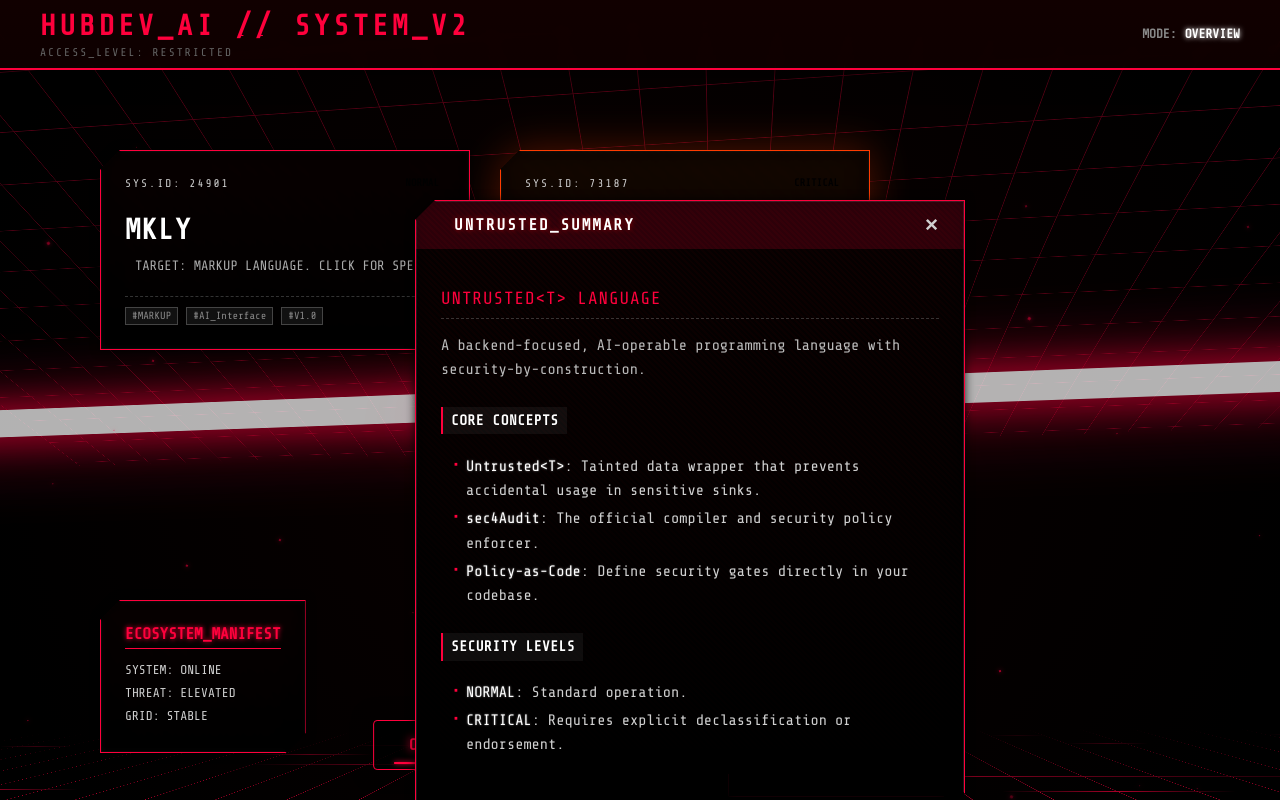
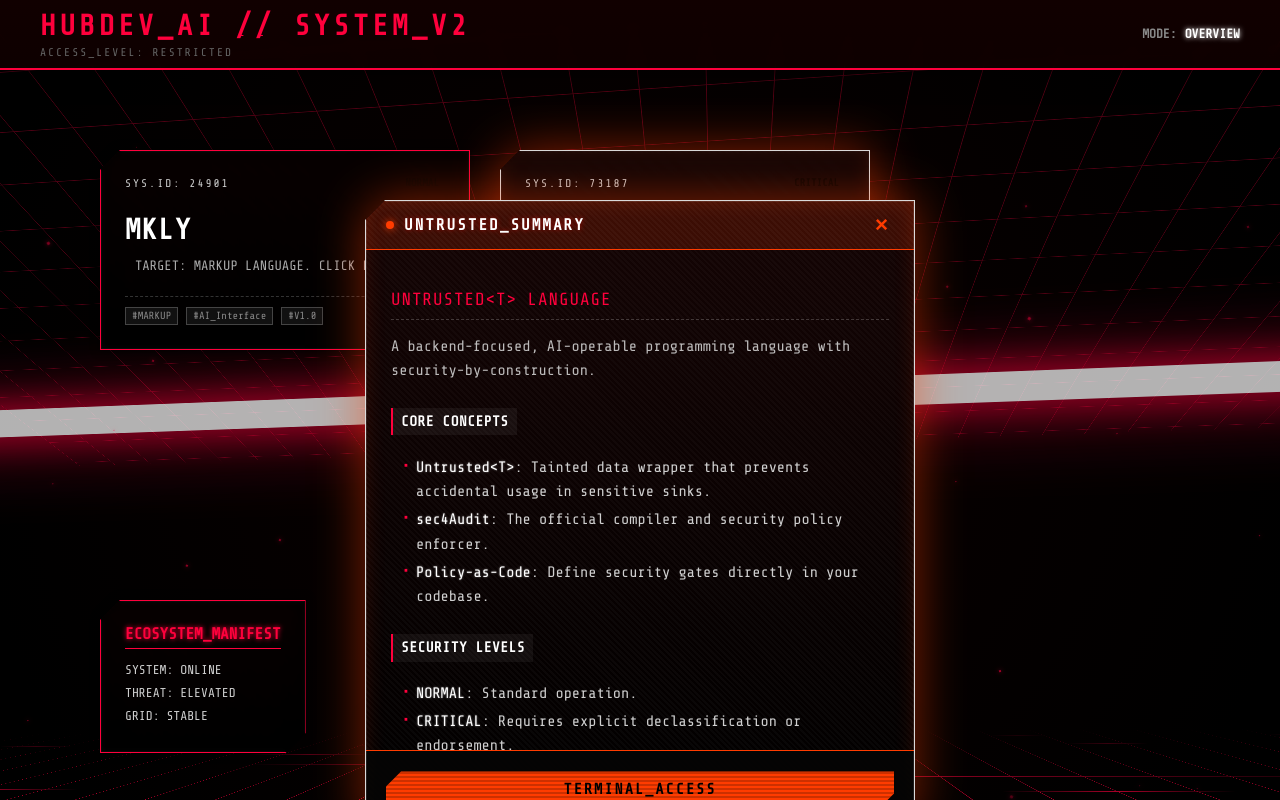
Before and after one commit to HubDev-AI/hubdev.ai, a React (Vite) app: page / in a window 1280 px wide. Both pictures are taken after a click on the element 685 px from the left and 260 px from the top of the page. Built offline with nearby package versions, Linux system fonts and the light colour scheme.

Commit message:
wip: ui fixes

```diff
--- a/src/App.jsx
+++ b/src/App.jsx
@@ -338,9 +338,10 @@ function App() {
                     title={activeDocDialog === 'mkly' ? 'MKLY_SUMMARY' : 'UNTRUSTED_SUMMARY'}
                     content={DOCS_DATA[activeDocDialog]}
                     onClose={handleCloseDialog}
-                    initialX={window.innerWidth / 2 - 225}
+                    initialX={window.innerWidth / 2 - 275} // Adjusted for 550px width
                     initialY={window.innerHeight / 2 - 200}
                     onLaunchStream={() => handleLaunchStream(activeDocDialog)}
+                    isCritical={activeDocDialog === 'untrusted'}
                 />
             )}
         </>
--- a/src/components/DocsBox.jsx
+++ b/src/components/DocsBox.jsx
@@ -1,94 +1,75 @@
 import React, { useState, useRef, useEffect } from 'react';
 import ReactMarkdown from 'react-markdown';
 
-export default function DocsBox({ title, content, onClose, initialX = 100, initialY = 100, onLaunchStream }) {
+export default function DocsBox({ title, content, onClose, initialX = 100, initialY = 100, onLaunchStream, isCritical = false }) {
   const [position, setPosition] = useState({ x: initialX, y: initialY });
+  // ... existing state ...
   const [isDragging, setIsDragging] = useState(false);
   const [dragOffset, setDragOffset] = useState({ x: 0, y: 0 });
-
-  // Ref for the markdown content to ensure clean rendering
   const contentRef = useRef(null);
 
+  // ... existing handlers ...
   const handleMouseDown = (e) => {
     setIsDragging(true);
-    setDragOffset({
-      x: e.clientX - position.x,
-      y: e.clientY - position.y
-    });
+    setDragOffset({ x: e.clientX - position.x, y: e.clientY - position.y });
   };
 
   useEffect(() => {
     const handleMouseMove = (e) => {
-      if (isDragging) {
-        setPosition({
-          x: e.clientX - dragOffset.x,
-          y: e.clientY - dragOffset.y
-        });
-      }
+      if (isDragging) setPosition({ x: e.clientX - dragOffset.x, y: e.clientY - dragOffset.y });
     };
-
-    const handleMouseUp = () => {
-      setIsDragging(false);
-    };
-
+    const handleMouseUp = () => setIsDragging(false);
     if (isDragging) {
       window.addEventListener('mousemove', handleMouseMove);
       window.addEventListener('mouseup', handleMouseUp);
     }
-
     return () => {
       window.removeEventListener('mousemove', handleMouseMove);
       window.removeEventListener('mouseup', handleMouseUp);
     };
   }, [isDragging, dragOffset]);
 
+  const themeColor = isCritical ? 'var(--neon-accent)' : 'var(--neon-primary)';
+
   return (
     <div
-      className="cyber-box-container"
+      className={`cyber-box-container ${isCritical ? 'critical' : ''}`}
       style={{
         left: position.x,
         top: position.y,
-        width: '550px', // Increased width for better readability
-        zIndex: 1000 // Always on top
+        width: '550px',
+        zIndex: 1000
       }}
     >
       <div className="cyber-box-frame">
-        {/* Header / Drag Handle */}
+        {/* Header */}
         <div
           onMouseDown={handleMouseDown}
           style={{
             padding: '12px 20px',
-            borderBottom: '1px solid var(--neon-red)',
+            borderBottom: `1px solid ${themeColor}`,
             display: 'flex',
             justifyContent: 'space-between',
             alignItems: 'center',
             cursor: 'grab',
-            background: 'rgba(255, 0, 60, 0.15)'
+            background: isCritical ? 'rgba(255, 60, 0, 0.15)' : 'rgba(255, 0, 60, 0.15)'
           }}
         >
           <div style={{ display: 'flex', alignItems: 'center', gap: '10px' }}>
-             <div style={{ width: '8px', height: '8px', background: 'var(--neon-red)', borderRadius: '50%', boxShadow: '0 0 8px var(--neon-red)' }} />
+             <div style={{ width: '8px', height: '8px', background: themeColor, borderRadius: '50%', boxShadow: `0 0 8px ${themeColor}` }} />
              <span style={{ fontFamily: 'var(--font-tech)', fontSize: '1rem', fontWeight: 'bold', letterSpacing: '2px', color: '#fff', textShadow: '0 0 5px rgba(255,0,0,0.5)' }}>
                {title}
              </span>
           </div>
           <button
             onClick={onClose}
-            style={{
-              background: 'transparent',
-              border: 'none',
-              color: 'var(--neon-red)',
-              cursor: 'pointer',
-              fontSize: '1.4rem',
-              fontWeight: 'bold',
-              lineHeight: 1
-            }}
+            style={{ background: 'transparent', border: 'none', color: themeColor, cursor: 'pointer', fontSize: '1.4rem', fontWeight: 'bold', lineHeight: 1 }}
           >
             ×
           </button>
         </div>
 
-        {/* Content Area - Summary */}
+        {/* Content */}
         <div
            ref={contentRef}
            className="docs-content markdown-body"
@@ -102,34 +83,26 @@ export default function DocsBox({ title, content, onClose, initialX = 100, initi
           <ReactMarkdown>{content}</ReactMarkdown>
         </div>
 
-        {/* Footer Actions */}
+        {/* Footer - Custom Button Style */}
         <div style={{
-            padding: '15px 20px',
-            borderTop: '1px solid var(--neon-red)',
-            background: 'rgba(0, 0, 0, 0.8)',
+            padding: '20px',
+            borderTop: `1px solid ${themeColor}`,
+            background: 'rgba(5, 5, 5, 0.9)',
             display: 'flex',
-            justifyContent: 'flex-end'
+            justifyContent: 'flex-end',
+            gap: '10px'
         }}>
+            {/* Main Terminal Access Button */}
             <button
                 onClick={onLaunchStream}
-                className="hover-glitch"
+                className="btn-terminal-access"
                 style={{
-                    background: 'var(--neon-red)',
-                    color: '#000',
-                    border: 'none',
-                    padding: '8px 20px',
-                    fontFamily: 'var(--font-tech)',
-                    fontWeight: 'bold',
-                    fontSize: '0.9rem',
-                    cursor: 'pointer',
-                    textTransform: 'uppercase',
-                    letterSpacing: '1px',
-                    clipPath: 'polygon(10px 0, 100% 0, 100% 100%, 0 100%, 0 10px)',
-                    transition: 'all 0.2s ease',
-                    boxShadow: '0 0 10px rgba(255, 0, 60, 0.3)'
+                    '--btn-color': themeColor,
+                    justifyContent: 'center', // Center text since icon is gone
+                    width: '100%' // Make it full width/chunky like the image implies if it's the only element? Or keep it right aligned. User said "remove the refresh button", implies keeping position. Let's keep flex-end but maybe make the button a bit more substantial if single.
                 }}
             >
-                INITIALIZE_STREAM &gt;&gt;
+                <span className="text">TERMINAL_ACCESS</span>
             </button>
         </div>
       </div>
--- a/src/index.css
+++ b/src/index.css
@@ -470,12 +470,105 @@ body {
 }
 
 /* Critical State override */
+/* Critical State override */
 .cyber-box-container.critical .cyber-box-frame {
-  border-color: var(--neon-accent);
+  border-color: rgba(255, 255, 255, 0.85); /* White-ish border */
+  box-shadow: 0 0 15px rgba(255, 255, 255, 0.1), inset 0 0 20px rgba(255, 60, 0, 0.2);
   background-image:
-    repeating-linear-gradient(45deg, rgba(255, 60, 0, 0.05) 0px, rgba(255, 60, 0, 0.05) 2px, transparent 2px, transparent 4px),
-    linear-gradient(to bottom, #1a0a00, #000);
+    repeating-linear-gradient(45deg, rgba(255, 255, 255, 0.03) 0px, rgba(255, 255, 255, 0.03) 2px, transparent 2px, transparent 4px),
+    linear-gradient(to bottom, #1a0505, #000); /* Slightly reddish dark bg */
 }
 .cyber-box-container.critical {
-  filter: drop-shadow(0 0 20px rgba(255, 60, 0, 0.3));
+  filter: drop-shadow(0 0 25px rgba(255, 60, 0, 0.5)); /* Stronger Red Glow outer */
 }
+
+/*
+  TERMINAL ACCESS BUTTON STYLE
+*/
+.btn-terminal-access {
+  position: relative;
+  background: var(--btn-color); /* Dynamic */
+  color: #000;
+  border: none;
+  padding: 10px 30px;
+  font-family: var(--font-tech);
+  font-weight: 800;
+  font-size: 0.95rem;
+  text-transform: uppercase;
+  letter-spacing: 2px;
+  cursor: pointer;
+
+  /* Chamfered Corners */
+  clip-path: polygon(
+    15px 0, 100% 0,
+    100% calc(100% - 15px), calc(100% - 15px) 100%,
+    0 100%, 0 15px
+  );
+
+  /* Scanline Texture Overlay */
+  background-image: repeating-linear-gradient(
+    0deg,
+    transparent 0px,
+    transparent 2px,
+    rgba(0, 0, 0, 0.2) 2px,
+    rgba(0, 0, 0, 0.2) 4px
+  );
+
+  display: flex;
+  align-items: center;
+  gap: 12px;
+  transition: all 0.3s ease;
+  overflow: hidden;
+}
+
+.btn-terminal-access:hover {
+  filter: brightness(1.2);
+  transform: translateX(2px);
+  box-shadow: 0 0 20px var(--btn-color);
+}
+
+.btn-terminal-access .icon {
+  font-size: 1.2rem;
+  font-weight: bold;
+}
+
+.btn-terminal-secondary {
+  width: 45px;
+  height: 100%; /* Matches parent flex height essentially, but better to set fixed */
+  min-height: 42px; /* Approx match */
+  display: flex;
+  align-items: center;
+  justify-content: center;
+  border: 1px solid var(--btn-color);
+  color: var(--btn-color);
+  background: transparent;
+  cursor: pointer;
+  transition: all 0.2s ease;
+
+  /* Corner markings styling could go here, keeping simple for now */
+  position: relative;
+}
+
+.btn-terminal-secondary:hover {
+  background: rgba(255, 255, 255, 0.05);
+  box-shadow: inset 0 0 10px rgba(255, 255, 255, 0.1);
+}
+
+.btn-terminal-secondary::before,
+.btn-terminal-secondary::after {
+  content: '';
+  position: absolute;
+  width: 6px;
+  height: 6px;
+  border: 1px solid var(--btn-color);
+  transition: all 0.2s ease;
+}
+
+.btn-terminal-secondary::before {
+  top: 0; left: 0;
+  border-right: none; border-bottom: none;
+}
+.btn-terminal-secondary::after {
+  bottom: 0; right: 0;
+  border-left: none; border-top: none;
+}
```
